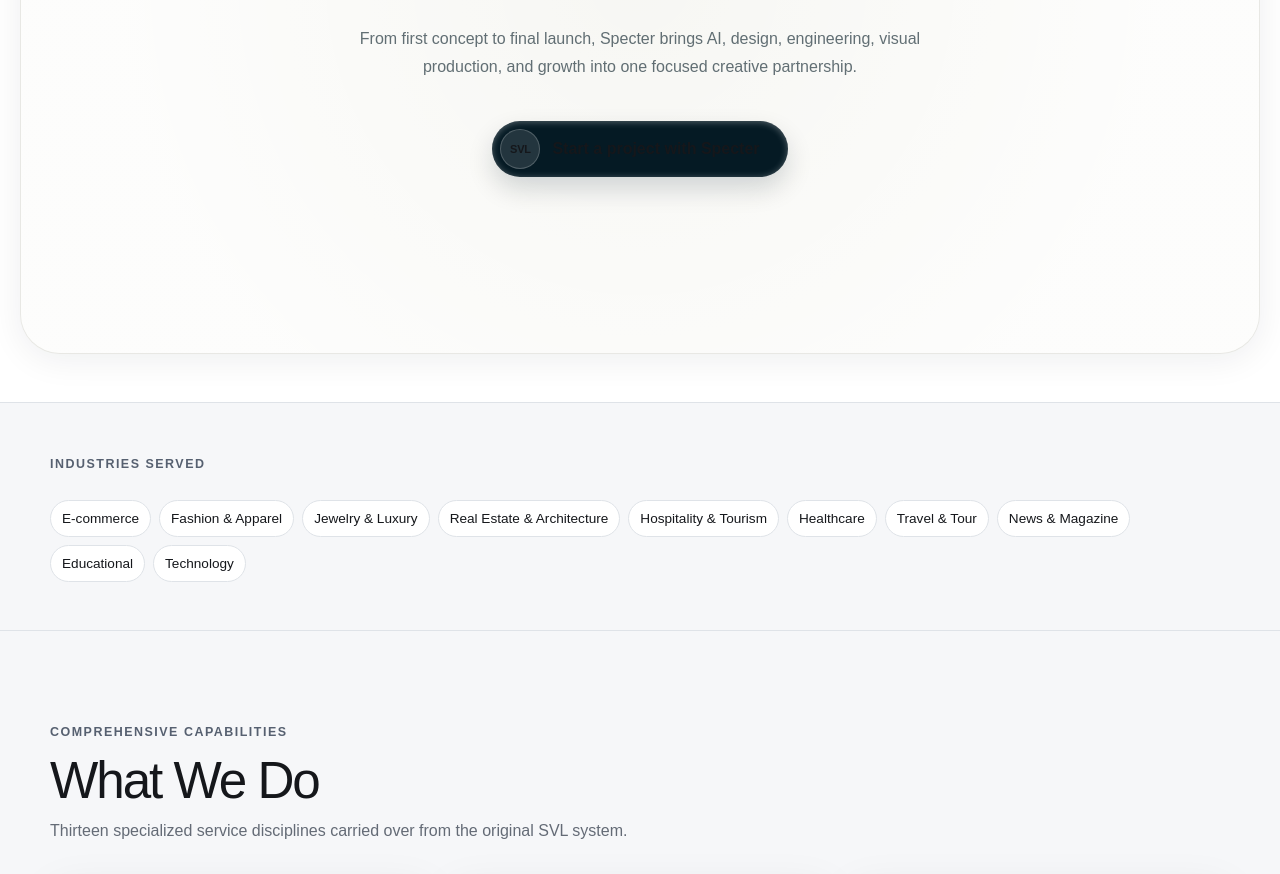
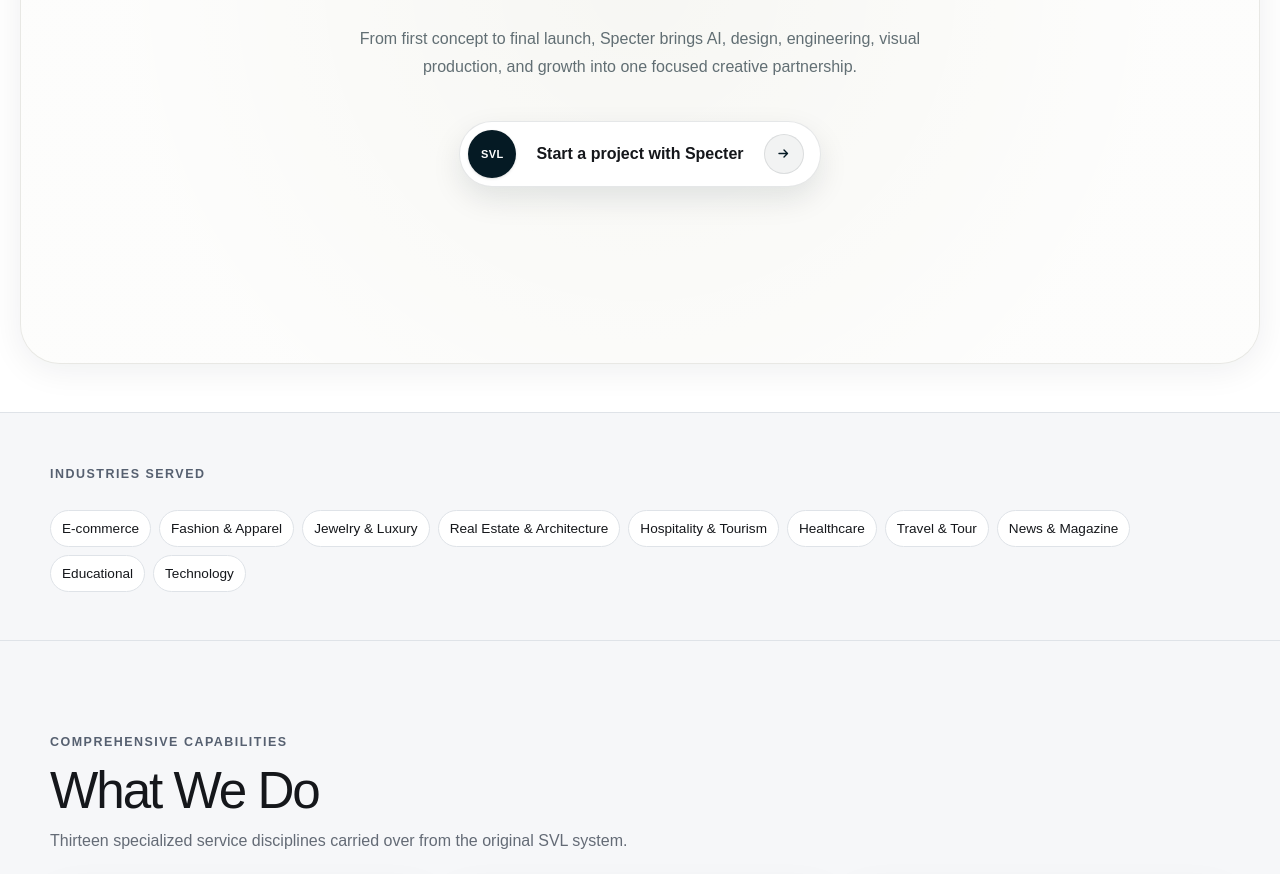
Before and after one commit to masudrana430/specter-next-system, a Next.js app: page / in a window 1280 px wide. Shown: the part 3640-4514 px from the top of the page. Built offline with nearby package versions, Linux system fonts and the light colour scheme; a web font is replaced by a local one.

Commit message:
Refine partner CTA button for light and dark themes

```diff
--- a/src/components/HomePartnerSection.tsx
+++ b/src/components/HomePartnerSection.tsx
@@ -182,12 +182,17 @@
 
           <Link
             href="/start-a-project"
-            className="pointer-events-auto mt-8 inline-flex min-h-14 items-center gap-3 rounded-full bg-[#051A24] py-2 pl-2 pr-7 text-sm font-semibold text-white shadow-[0_12px_26px_rgba(5,26,36,0.16),inset_0_1px_7px_rgba(255,255,255,0.32)] dark:bg-white dark:text-black dark:shadow-[0_14px_30px_rgba(0,0,0,0.34),inset_0_1px_5px_rgba(255,255,255,0.6)] md:mt-10 md:text-base"
+            className="pointer-events-auto mt-8 inline-flex min-h-14 items-center gap-3 rounded-full border border-[#051A24]/10 bg-white py-2 pl-2 pr-3 text-sm font-semibold text-[#051A24] shadow-[0_12px_30px_rgba(5,26,36,0.10)] hover:bg-[#fbfbf8] dark:border-white/[0.14] dark:bg-[#181b1e] dark:text-white dark:shadow-[0_14px_34px_rgba(0,0,0,0.38)] dark:hover:bg-[#1d2024] md:mt-10 md:min-h-16 md:gap-4 md:pr-4 md:text-base"
           >
-            <span className="grid size-10 place-items-center rounded-full border border-white/20 bg-white/12 text-[11px] font-bold tracking-[-0.02em] dark:border-black/10 dark:bg-black/[0.06]">
+            <span className="grid size-10 shrink-0 place-items-center rounded-full bg-[#051A24] text-[10px] font-bold tracking-[0.04em] text-white shadow-sm dark:bg-white dark:text-black md:size-12 md:text-[11px]">
               SVL
             </span>
-            <span>Start a project with Specter</span>
+            <span className="whitespace-nowrap px-1">Start a project with Specter</span>
+            <span className="grid size-9 shrink-0 place-items-center rounded-full border border-[#051A24]/10 bg-[#051A24]/[0.05] text-[#051A24] dark:border-white/10 dark:bg-white/[0.07] dark:text-white md:size-10" aria-hidden="true">
+              <svg width="15" height="15" viewBox="0 0 15 15" fill="none">
+                <path d="M3 7.5h8.5M8 4l3.5 3.5L8 11" stroke="currentColor" strokeWidth="1.4" strokeLinecap="round" strokeLinejoin="round" />
+              </svg>
+            </span>
           </Link>
         </div>
 
```
